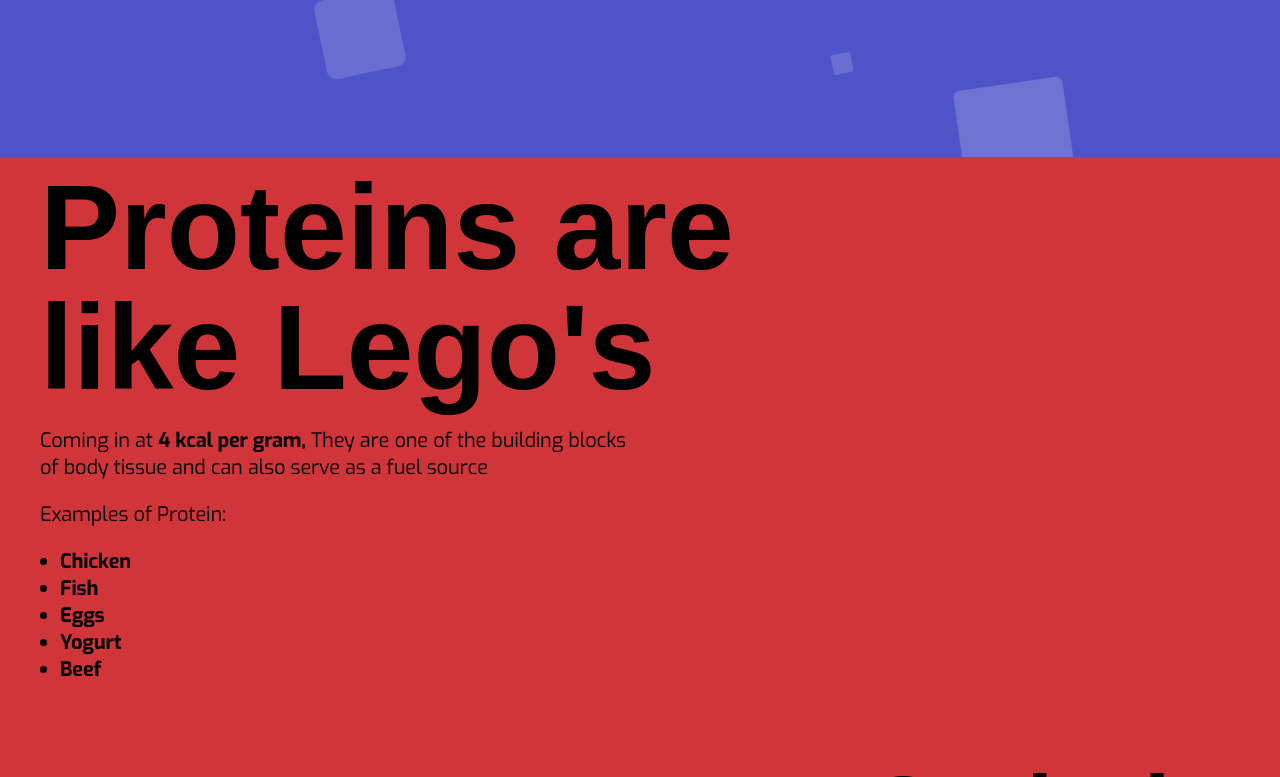
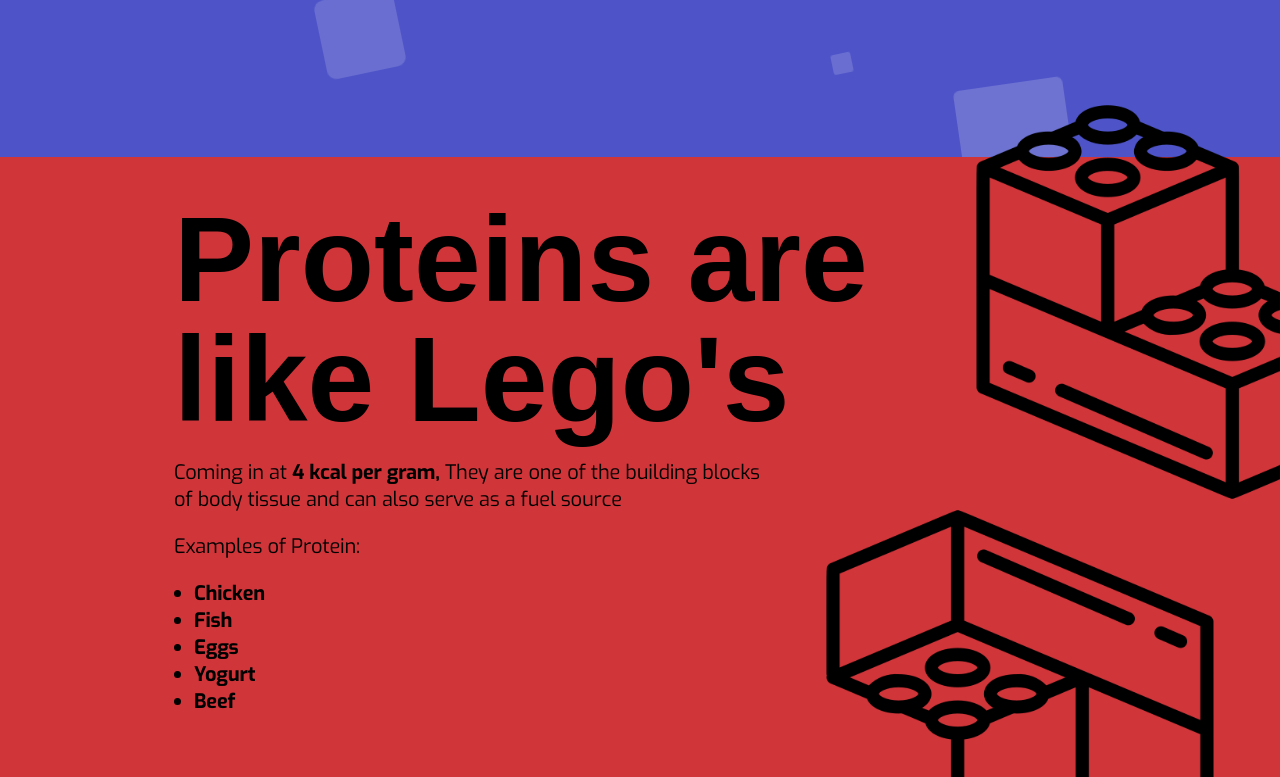
Before and after one commit to darianthao/ibulky, a React (Create React App) app: page / in a window 1280 px wide. Shown: the part 643-1420 px from the top of the page. Built offline with nearby package versions, Linux system fonts and the light colour scheme.

Commit message:
added protein images, adding padding to bottom of div

```diff
--- a/src/components/Description/Protein/Protein.css
+++ b/src/components/Description/Protein/Protein.css
@@ -3,26 +3,48 @@
     position: relative;
     background: #d0353a;
     height: 600px;
+    display: flex;
+    flex-direction: row;
+    align-items: center;
+    padding-bottom: 100px;
 }
 
-.protein-context-container h1{
+.protein-description h1{
     width: 800px;
     font-size: 120px;
-    margin-left: 30px;
+    margin-left: 20%;
     padding: 10px;
     line-height: 1em;
     font-family: sans-serif;
 }
 
-.protein-context-container p{
-    margin-left: 30px;
+.protein-description p{
+    margin-left: 20%;
     padding: 10px;
     font-size: 1.25rem;
     width: 607px;
     letter-spacing: -0.01em;
 }
 
-.protein-context-container ul{
+.protein-description ul{
     margin-left: 20px;
     margin-top: 20px;
 }
+
+.protein-context-container img{
+    width: 400px;
+    height: 400px;
+}
+
+.protein-image{
+
+}
+.faceUp{
+    margin-left: 150px;
+    margin-top: 200px;
+}
+
+.upsideDown{
+    transform: rotate(180deg);
+    margin-bottom: 100px;
+}
--- a/src/components/Description/Protein/Protein.js
+++ b/src/components/Description/Protein/Protein.js
@@ -1,9 +1,11 @@
 import './Protein.css'
+import legoLogo from '../../../images/blocks.png'
 
 function Protein() {
     return (
         <>
         <div className="protein-context-container">
+            <div className="protein-description">
                 <h1>Proteins are like Lego's</h1>
                 <p>Coming in at <strong>4 kcal per gram,</strong> They are one of the building blocks of body tissue
                     and can also serve as a fuel source</p>
@@ -19,6 +21,11 @@
                     </ul>
                 </p>
             </div>
+            <div className="protein-image">
+                <img src={legoLogo} alt="Protein Logo" className="faceUp"></img>
+                <img src={legoLogo} alt="Protein Logo" className="upsideDown"></img>
+            </div>
+        </div>
     </>
     );
 }
```
Also changed, not shown: src/images/blocks.png (added). Lines whose indentation alone changed are shown as unchanged.
